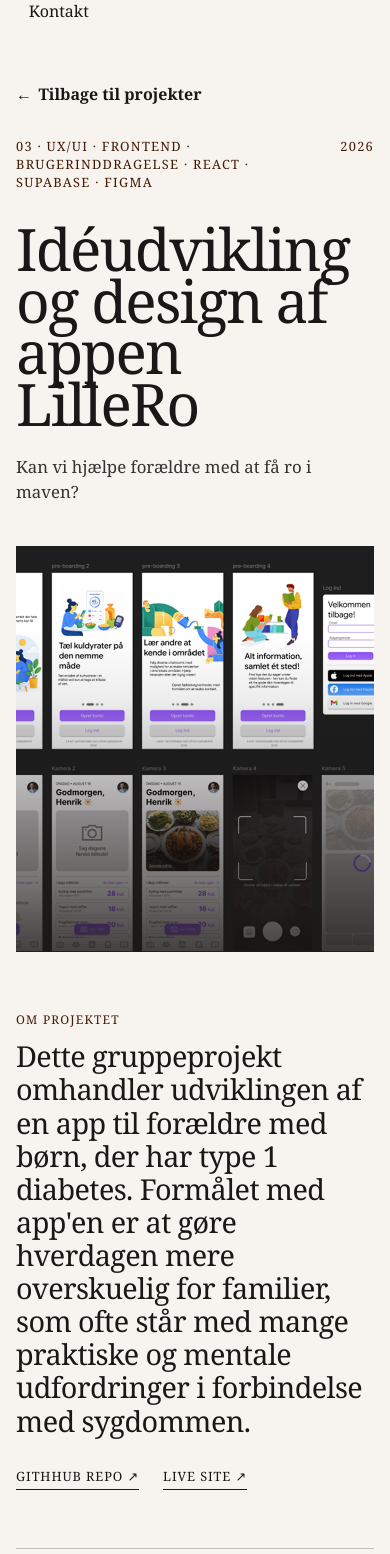
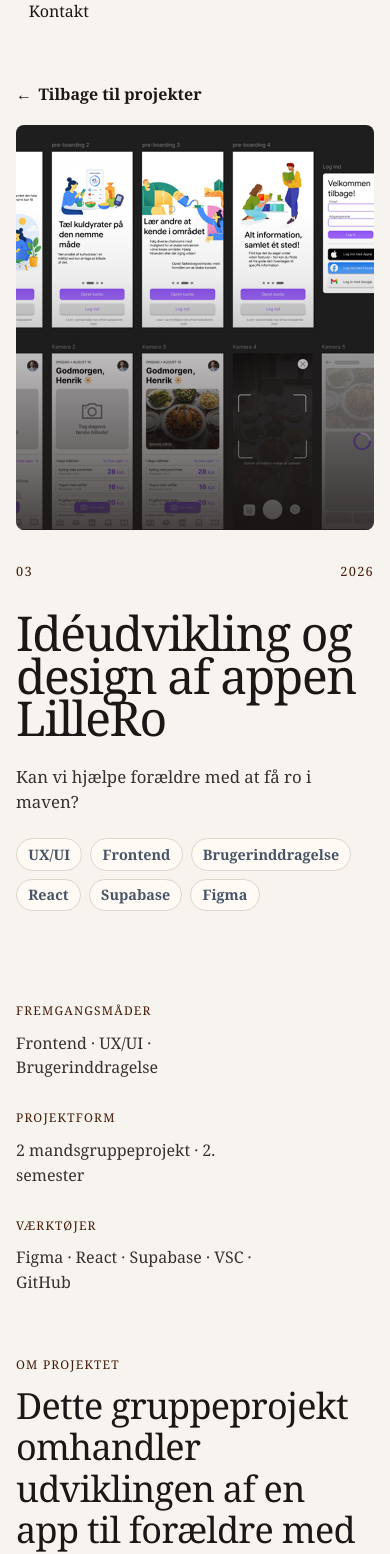
Before and after one commit to Line-jpg/line-jpg.github.io, a React (Vite) app: page /projects/LilleRo in a window 390 px wide. Shown: the part 280-1834 px from the top of the page. Built offline with nearby package versions, Linux system fonts and the light colour scheme; a web font is replaced by a local one.

Commit message:
begyndende case indsættelser

```diff
--- a/src/components/CaseMedia.module.css
+++ b/src/components/CaseMedia.module.css
@@ -24,6 +24,7 @@
   height: clamp(240px, 28vw, 420px);
   background: var(--paper-light);
   border: 1px solid var(--line);
+  border-radius: 0.5rem;
 }
 
 .figure img {
@@ -67,6 +68,7 @@
   text-align: center;
   background: var(--paper-light);
   border: 1px solid var(--line);
+  border-radius: 0.5rem;
 }
 
 .comparison .placeholder {
--- a/src/data/projects.js
+++ b/src/data/projects.js
@@ -43,8 +43,8 @@
     intro: "En onboarding-proces for kunder af Vuuh.",
     description: "KOMMER SNART.",
     services: "UX/UI · Brugertest · Figma",
-    collaboration: "",
-    tools: "",
+    collaboration: "Gruppeprojekt · 3. semester",
+    tools: "Brugertest · Figma · UX/UI",
     cover: asset("vuuhMockUp.png"),
     coverAlt: "",
     links: [],
@@ -150,9 +150,9 @@
     intro: "Kan vi hjælpe forældre med at få ro i maven?",
     description:
       "Dette gruppeprojekt omhandler udviklingen af en app til forældre med børn, der har type 1 diabetes. Formålet med app'en er at gøre hverdagen mere overskuelig for familier, som ofte står med mange praktiske og mentale udfordringer i forbindelse med sygdommen.",
-    services: "",
-    collaboration: "",
-    tools: "",
+    services: "Frontend · UX/UI · Brugerinddragelse",
+    collaboration: "2 mandsgruppeprojekt · 2. semester",
+    tools: "Figma · React · Supabase · VSC · GitHub",
     cover: asset("LilleRoFront.png"),
     coverAlt: "",
     links: [
--- a/src/pages/ProjectPage.jsx
+++ b/src/pages/ProjectPage.jsx
@@ -32,6 +32,10 @@
   }
 
   const number = String(index + 1).padStart(2, "0");
+  const tags = (project.category ?? "")
+    .split("·")
+    .map((tag) => tag.trim())
+    .filter(hasText);
 
   const facts = [
     { label: "Fremgangsmåder", value: project.services },
@@ -57,7 +61,7 @@
 
   return (
     <article className={styles.page}>
-      <header className={styles.hero}>
+      <div className={styles.back}>
         <Link
           className={styles.backLink}
           to="/"
@@ -65,15 +69,7 @@
         >
           <span aria-hidden="true">←</span> Tilbage til projekter
         </Link>
-
-        <div className={styles.top}>
-          <span>{[number, project.category].filter(hasText).join(" · ")}</span>
-          {hasText(project.year) && <span>{project.year}</span>}
       </div>
-
-        <h1>{project.title}</h1>
-        {hasText(project.intro) && <p>{project.intro}</p>}
-      </header>
 
       {hasText(project.cover) ? (
         <div className={styles.cover}>
@@ -98,6 +94,24 @@
         )
       )}
 
+      <header className={styles.hero}>
+        <div className={styles.top}>
+          <span>{number}</span>
+          {hasText(project.year) && <span>{project.year}</span>}
+        </div>
+
+        <h1>{project.title}</h1>
+        {hasText(project.intro) && <p>{project.intro}</p>}
+
+        {tags.length > 0 && (
+          <ul className={styles.tags}>
+            {tags.map((tag) => (
+              <li key={tag}>{tag}</li>
+            ))}
+          </ul>
+        )}
+      </header>
+
       {(facts.length > 0 || showAbout) && (
         <section className={styles.overview}>
           {facts.length > 0 && (
@@ -120,6 +134,7 @@
                 <div className={styles.links}>
                   {links.map((link) => (
                     <a
+                      className="button secondary"
                       href={link.url}
                       key={link.url}
                       target="_blank"
@@ -143,7 +158,11 @@
                 section.layout === "text-above"
                   ? styles.caseTextAbove
                   : section.images.length > 0
-                    ? styles.caseSplit
+                    ? `${styles.caseSplit} ${
+                        (sectionIndex + 1) % 3 === 0
+                          ? styles.caseSplitReverse
+                          : ""
+                      }`
                     : ""
               }`}
               key={sectionIndex}
@@ -158,8 +177,11 @@
                   <p key={i}>{paragraph}</p>
                 ))}
 
+                {section.links.length > 0 && (
+                  <div className={styles.links}>
                     {section.links.map((link) => (
                       <a
+                        className="button secondary"
                         href={link.url}
                         key={link.url}
                         target="_blank"
@@ -168,6 +190,8 @@
                         {link.label} ↗
                       </a>
                     ))}
+                  </div>
+                )}
               </div>
 
               {section.images.length > 0 && (
--- a/src/pages/ProjectPage.module.css
+++ b/src/pages/ProjectPage.module.css
@@ -2,18 +2,24 @@
   overflow: hidden;
 }
 
-/* Hero */
+/* Tilbage-link over coverbilledet */
+.back {
+  width: min(var(--max), calc(100% - 48px));
+  margin: auto;
+  padding: 48px 0 24px;
+}
+
+/* Hero (under coverbilledet) */
 .hero {
   width: min(var(--max), calc(100% - 48px));
   margin: auto;
-  padding: 48px 0 42px;
+  padding: 42px 0;
 }
 
 .backLink {
   display: inline-flex;
   align-items: center;
   gap: 0.4rem;
-  margin-bottom: 2rem;
   color: var(--ink);
   font-weight: 700;
   text-decoration: none;
@@ -41,7 +47,7 @@
   max-width: 900px;
   margin: 42px 0 30px;
   font-family: var(--serif);
-  font-size: clamp(3.5rem, 9vw, 7rem);
+  font-size: 48px;
   font-weight: 400;
   line-height: 0.88;
   letter-spacing: -0.03em;
@@ -55,11 +61,32 @@
   line-height: 1.5;
 }
 
+/* Kategorier som tags */
+.tags {
+  display: flex;
+  flex-wrap: wrap;
+  gap: 0.5rem;
+  margin: 1.5rem 0 0;
+  padding: 0;
+  list-style: none;
+}
+
+.tags li {
+  border: 1px solid #ded6ca;
+  border-radius: 999px;
+  background: var(--paper-light);
+  color: #475569;
+  padding: 0.35rem 0.7rem;
+  font-size: 0.9rem;
+  font-weight: 700;
+}
+
 /* Cover */
 .cover {
   width: min(var(--max), calc(100% - 48px));
   margin: auto;
   height: clamp(280px, 48svh, 560px);
+  border-radius: 0.5rem;
   overflow: hidden;
 }
 
@@ -146,28 +173,18 @@
 .overview h2 {
   margin: 0;
   font-family: var(--serif);
-  font-size: clamp(1.8rem, 3.2vw, 3rem);
+  font-size: 36px;
   font-weight: 400;
   line-height: 1.15;
   letter-spacing: -0.02em;
 }
 
+/* Links bruger de globale .button-klasser fra index.css. */
 .links {
   margin-top: 30px;
   display: flex;
   flex-wrap: wrap;
-  gap: 12px 24px;
-}
-
-.links a,
-.storyText a {
-  color: var(--strong);
-  padding-bottom: 4px;
-  border-bottom: 1px solid currentColor;
-  font-size: 0.8rem;
-  letter-spacing: 0.07em;
-  text-decoration: none;
-  text-transform: uppercase;
+  gap: 0.75rem;
 }
 
 /* Story */
@@ -221,9 +238,8 @@
   line-height: 1.65;
 }
 
-.storyText a {
-  display: inline-block;
-  margin: 5px 18px 12px 0;
+.storyText .links {
+  margin-top: 12px;
 }
 
 /* Billeder mellem tekstafsnittene. */
@@ -263,6 +279,20 @@
   grid-column: 2;
   grid-row: 1 / span 2;
   align-self: center;
+}
+
+/* Hver 3. sektion: billedet til venstre, teksten til højre. */
+.caseSplitReverse {
+  grid-template-columns: minmax(0, 1.1fr) minmax(0, 0.9fr);
+}
+
+.caseSplitReverse .storyHeading,
+.caseSplitReverse .storyText {
+  grid-column: 2;
+}
+
+.caseSplitReverse .caseMediaRow {
+  grid-column: 1;
 }
 
 /* layout: "text-above" – teksten i to spalter over billederne. */
@@ -359,14 +389,18 @@
 }
 
 @media (max-width: 760px) {
+  .back {
+    width: calc(100% - 32px);
+    padding: 32px 0 20px;
+  }
+
   .hero {
     width: calc(100% - 32px);
-    padding: 32px 0 42px;
+    padding: 32px 0;
   }
 
   .hero h1 {
     margin: 32px 0 25px;
-    font-size: clamp(3rem, 15vw, 5rem);
   }
 
   .cover {
```
Lines whose indentation alone changed are shown as unchanged.
